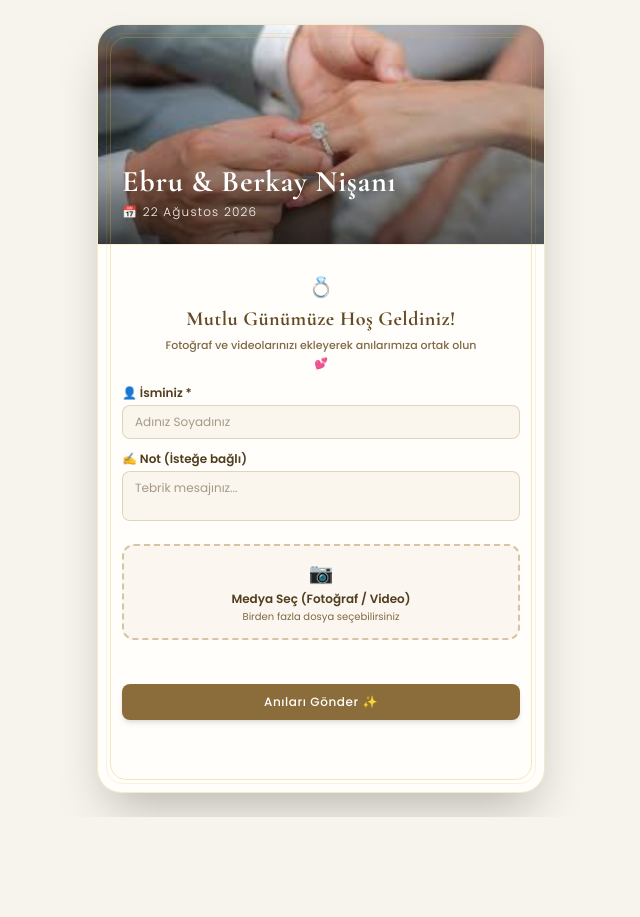
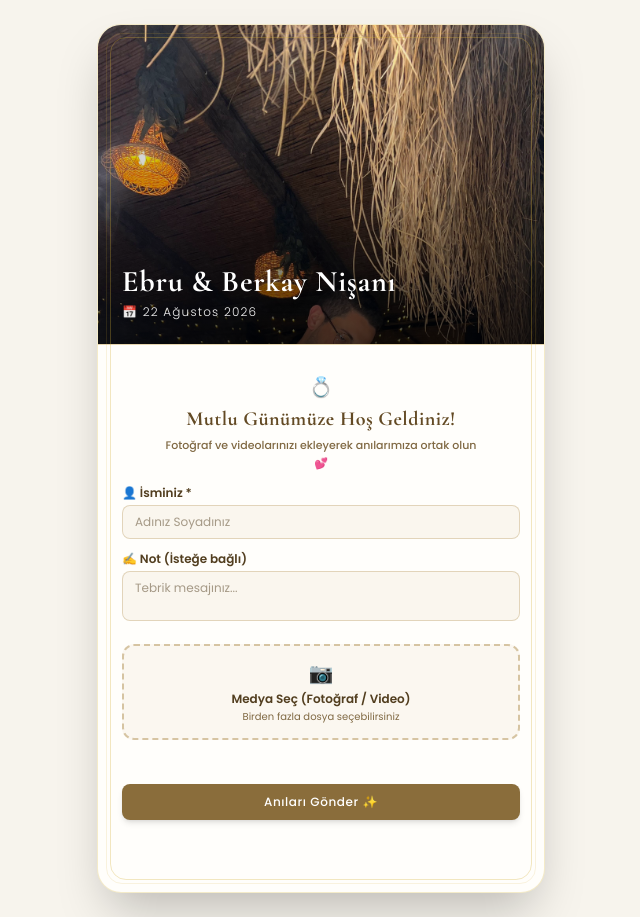
Before and after one commit to Koray-Akdere/Foto-Video-Yukleme-Sitesi, a website: page site.html in a window 1280 px wide. Shown: the whole page, without its empty margins (319-959 px from the left). Before the commit the page ends 817 px from the top, so only its background shows below. Drawn offline with nearby package versions, Linux system fonts and the light colour scheme.

Commit message:
Add files via upload

```diff
--- a/site.html
+++ b/site.html
@@ -16,11 +16,6 @@
       .font-serif {
         font-family: "Cormorant Garamond", serif;
       }
-
-      /* Resim yüklenene kadar veya kırık ikon görünmesin diye koruma */
-      img-protect {
-        font-size: 0;
-      }
     </style>
   </head>
   <body class="flex items-center justify-center min-h-screen p-4 sm:p-6">
@@ -35,20 +30,16 @@
       ></div>
 
       <div
-        class="w-full h-[220px] relative overflow-hidden z-10 border-b border-[#d4af37]/20"
+        class="w-full h-[320px] relative overflow-hidden z-10 border-b border-[#d4af37]/20 bg-[#eadecc]"
       >
         <img
-          src="nisan-kapak.jpg"
+          src="nisan-kapak.jpeg"
           alt="Ebru & Berkay"
-          class="w-full h-full object-cover absolute inset-0 img-protect"
-          onerror="
-            this.style.opacity = '0.5';
-            this.nextElementSibling.style.color = '#634a24';
-          "
+          class="w-full h-full object-cover object-top absolute inset-0"
         />
 
         <div
-          class="absolute inset-0 bg-gradient-to-t from-black/60 via-black/20 to-transparent flex flex-col justify-end p-6 text-white z-10"
+          class="absolute inset-0 bg-gradient-to-t from-black/70 via-black/20 to-transparent flex flex-col justify-end p-6 text-white z-10"
         >
           <h1
             class="text-2xl md:text-3xl font-serif font-bold tracking-wide drop-shadow-md"
```
Also changed, not shown: nisan-kapak.jpeg (added).
